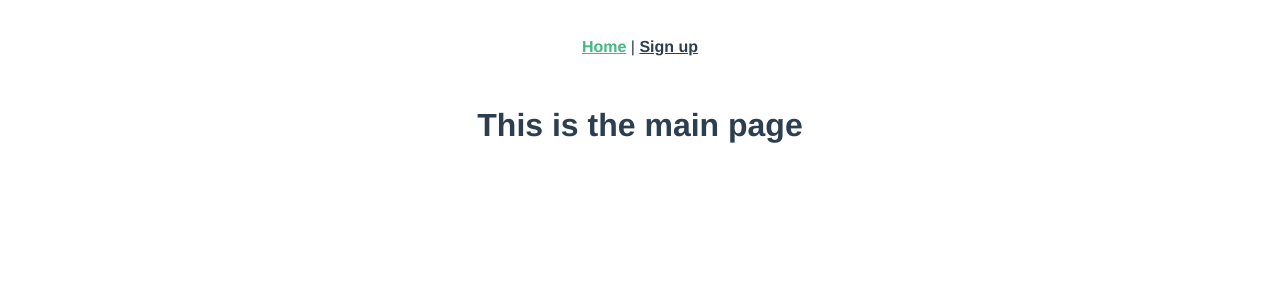
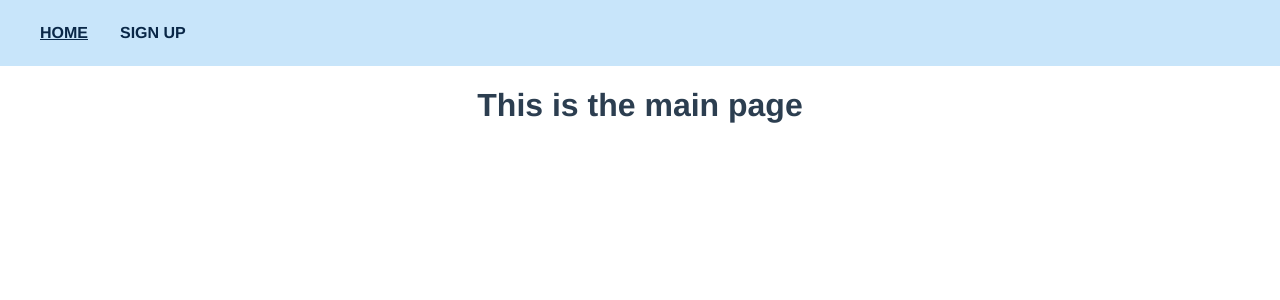
Before and after one commit to geilu/webapp-hw-vue, a Vue app: page / in a window 1280 px wide. Shown: the top 300 px of the page. Built offline with nearby package versions, Linux system fonts and the light colour scheme.

Commit message:
header component
* add header component

* remove body margin

```diff
--- a/src/App.vue
+++ b/src/App.vue
@@ -1,8 +1,4 @@
 <template>
-  <nav>
-    <router-link to="/">Home</router-link> |
-    <router-link to="/signup">Sign up</router-link>
-  </nav>
   <router-view />
 </template>
 
@@ -14,17 +10,7 @@
   text-align: center;
   color: #2c3e50;
 }
-
-nav {
-  padding: 30px;
-}
-
-nav a {
-  font-weight: bold;
-  color: #2c3e50;
-}
-
-nav a.router-link-exact-active {
-  color: #42b983;
+body {
+  margin: 0;
 }
 </style>
--- /dev/null
+++ b/src/components/PageHeader.vue
@@ -0,0 +1,50 @@
+<script setup>
+defineProps({
+  activeTab: String,
+});
+</script>
+
+<template>
+  <div class="page-header">
+    <nav>
+      <router-link
+        to="/"
+        class="header-link"
+        :class="{ active: activeTab === 'home' }"
+        >Home</router-link
+      >
+      <router-link
+        to="/signup"
+        class="header-link"
+        :class="{ active: activeTab === 'signup' }"
+        >Sign up</router-link
+      >
+    </nav>
+  </div>
+</template>
+
+<style>
+.page-header {
+  background-color: #c8e5fa;
+  display: flex;
+  flex-direction: row;
+  padding: 1.5em;
+  justify-content: space-between;
+}
+.header-link {
+  color: #092747;
+  text-decoration: none;
+  padding: 0.5em 1em;
+  text-transform: uppercase;
+  transition: background-color 0.1s ease-in-out, color 0.1s ease-in-out;
+  border-radius: 8px;
+  font-weight: 800;
+}
+.header-link:hover {
+  background-color: #a2ccea;
+  transition: background-color 0.1s ease-in-out, color 0.1s ease-in-out;
+}
+.active {
+  text-decoration: underline;
+}
+</style>
--- a/src/views/MainView.vue
+++ b/src/views/MainView.vue
@@ -1,5 +1,10 @@
+<script setup>
+import PageHeader from "../components/PageHeader.vue";
+</script>
+
 <template>
   <div>
+    <PageHeader activeTab="home" />
     <h1>This is the main page</h1>
   </div>
 </template>
--- a/src/views/SIgnupView.vue
+++ b/src/views/SIgnupView.vue
@@ -1,5 +1,10 @@
+<script setup>
+import PageHeader from "../components/PageHeader.vue";
+</script>
+
 <template>
   <div>
+    <PageHeader activeTab="signup" />
     <h1>This is the signup page</h1>
   </div>
 </template>
```
Also changed, not shown: .eslintrc.js.
